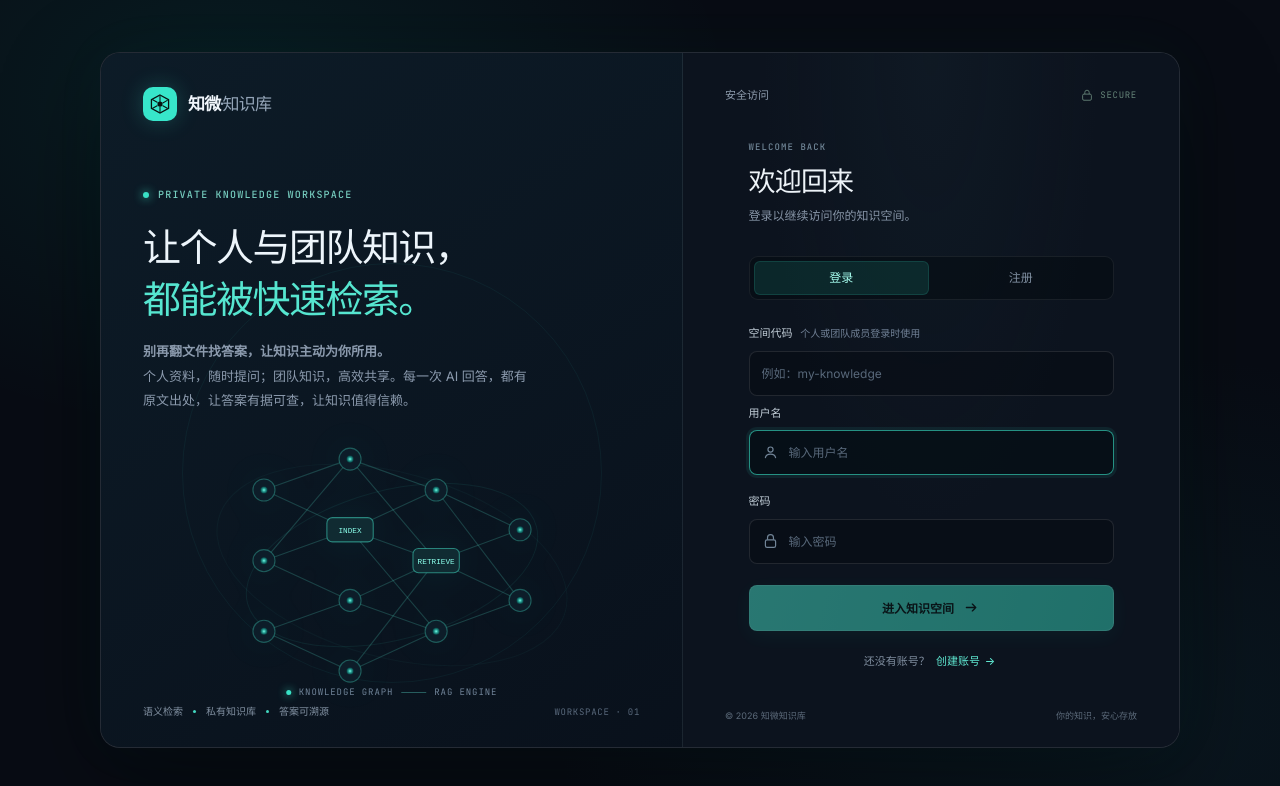
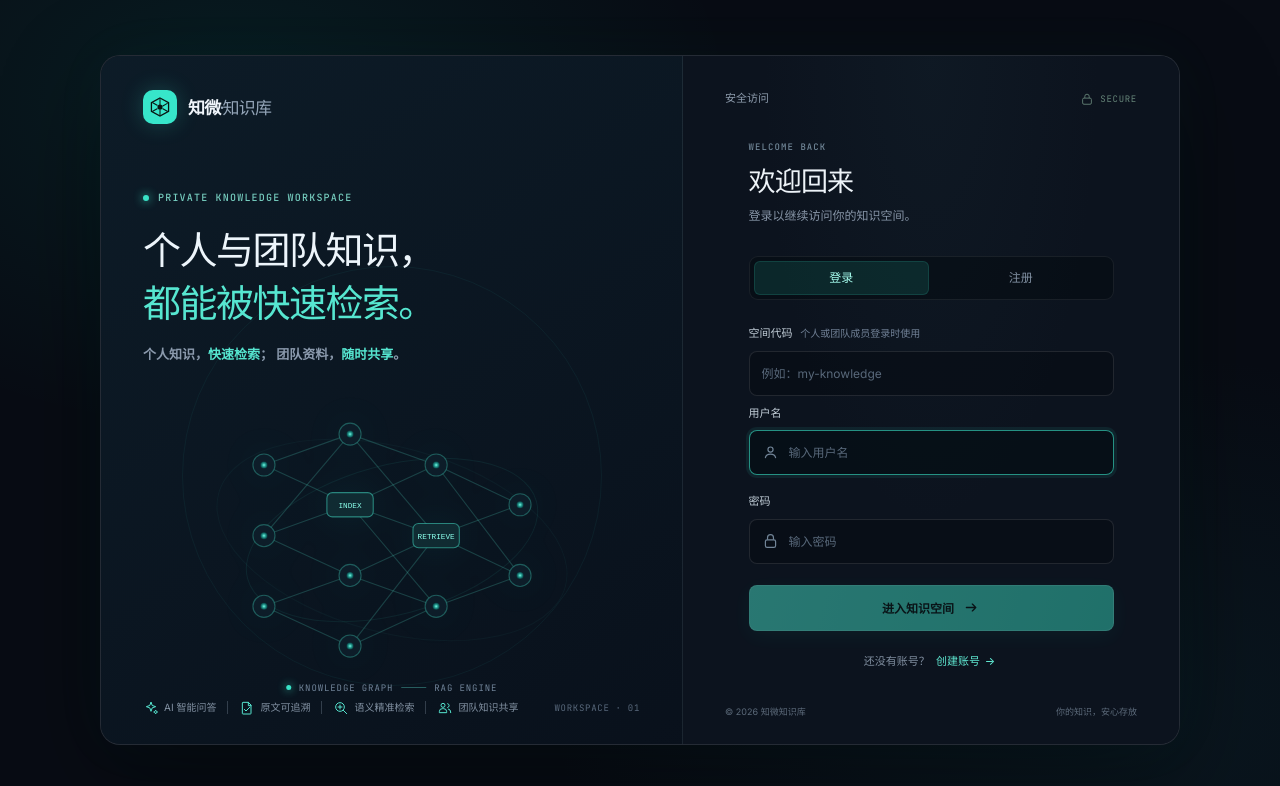
Before and after one commit to xiajia666/RAG, a React (Vite) app in the folder frontend/: page /#/login in a window 1280 px wide. Shown: the top 786 px of the page. Built offline with nearby package versions, Linux system fonts and the light colour scheme.

Commit message:
页面介绍修改

```diff
--- a/frontend/src/index.css
+++ b/frontend/src/index.css
@@ -46,6 +46,9 @@ body { margin: 0; }
 .login-story-copy h1 { margin: 19px 0 13px; color: #edf5fb; font: 500 clamp(27px, 3.1vw, 38px)/1.38 Outfit, "PingFang SC", sans-serif; letter-spacing: -.04em; }
 .login-story-copy h1 span { color: #56e6d0; }
 .login-story-copy p { max-width: 385px; margin: 0; color: #8b9aad; font-size: 13px; line-height: 1.9; }
+.story-description { max-width: 385px; color: #8b9aad; font-size: 13px; line-height: 1.9; }
+.story-lead { margin: 0 0 5px; color: #dbe6ef; font-size: 14px; font-weight: 600; }
+.text-highlight { color: #56e6d0; font-weight: 650; white-space: nowrap; }
 .login-visual { flex: 1; min-height: 245px; position: relative; display: grid; place-items: center; margin: 13px 0 0; }
 .login-graph { width: min(340px, 90%); overflow: visible; z-index: 1; filter: drop-shadow(0 0 18px rgba(0,229,200,.08)); }
 .login-orbit { position: absolute; width: 300px; height: 150px; border: 1px solid rgba(67,224,200,.08); border-radius: 50%; transform: rotate(-15deg); }
@@ -53,8 +56,12 @@ body { margin: 0; }
 .login-visual-caption { position: absolute; bottom: 6px; left: 50%; transform: translateX(-50%); display: flex; align-items: center; gap: 8px; white-space: nowrap; color: #718499; font: 9px "JetBrains Mono", monospace; letter-spacing: .1em; }
 .login-live-dot { width: 5px; height: 5px; border-radius: 50%; background: #38e2c6; box-shadow: 0 0 8px #38e2c6; }
 .login-caption-line { width: 25px; height: 1px; background: rgba(93,233,213,.35); }
-.login-story-footer { display: flex; align-items: center; gap: 10px; color: #8291a2; font-size: 10px; }
-.login-story-footer i { width: 3px; height: 3px; border-radius: 50%; background: #42d8c0; }
+.login-story-footer { display: flex; align-items: center; gap: 12px; color: #8291a2; font-size: 10px; }
+.login-feature-list { display: flex; align-items: center; flex-wrap: wrap; gap: 9px 11px; }
+.login-feature { display: inline-flex; align-items: center; gap: 5px; white-space: nowrap; }
+.login-feature-icon { display: inline-grid; width: 16px; height: 16px; place-items: center; color: #56e6d0; }
+.login-feature-icon svg { display: block; width: 16px; height: 16px; }
+.login-feature-divider { width: 1px; height: 13px; background: rgba(130,145,162,.35); }
 .login-version { margin-left: auto; color: #59697c; font: 9px "JetBrains Mono", monospace; letter-spacing: .08em; }
 .login-form-side { min-width: 0; padding: 34px 42px 25px; display: flex; flex-direction: column; background: radial-gradient(ellipse at 50% 0%, rgba(35,67,77,.12), transparent 48%), #0c131e; }
 .login-form-top { display: flex; align-items: center; justify-content: space-between; color: #8c9aab; font-size: 11px; }
--- a/frontend/src/pages/Login.tsx
+++ b/frontend/src/pages/Login.tsx
@@ -81,8 +81,13 @@ export default function Login() {
 
           <div className="login-story-copy">
             <div className="login-eyebrow"><span /> PRIVATE KNOWLEDGE WORKSPACE</div>
-            <h1>让个人与团队知识，<br /><span>都能被快速检索。</span></h1>
-            <p><strong>别再翻文件找答案，让知识主动为你所用。</strong><br />个人资料，随时提问；团队知识，高效共享。每一次 AI 回答，都有原文出处，让答案有据可查，让知识值得信赖。</p>
+            <h1>个人与团队知识，<br /><span>都能被快速检索。</span></h1>
+            <div className="story-description">
+              <p className="story-lead">
+                个人知识，<span className="text-highlight">快速检索</span>；
+                团队资料，<span className="text-highlight">随时共享</span>。
+              </p>
+            </div>
           </div>
 
           <div className="login-visual">
@@ -93,7 +98,54 @@ export default function Login() {
           </div>
 
           <div className="login-story-footer">
-            <span>语义检索</span><i /> <span>私有知识库</span><i /> <span>答案可溯源</span>
+            <div className="login-feature-list">
+              <div className="login-feature">
+                <span className="login-feature-icon">
+                  <svg viewBox="0 0 24 24" fill="none" aria-hidden="true">
+                    <path d="m12 3 1.8 5.2L19 10l-5.2 1.8L12 17l-1.8-5.2L5 10l5.2-1.8L12 3Z" stroke="currentColor" strokeWidth="1.5" strokeLinejoin="round" />
+                    <path d="m19 15 .9 2.1L22 18l-2.1.9L19 21l-.9-2.1L16 18l2.1-.9L19 15Z" stroke="currentColor" strokeWidth="1.3" />
+                  </svg>
+                </span>
+                <span>AI 智能问答</span>
+              </div>
+
+              <i className="login-feature-divider" />
+
+              <div className="login-feature">
+                <span className="login-feature-icon">
+                  <svg viewBox="0 0 24 24" fill="none" aria-hidden="true">
+                    <path d="M6 3.5h8l4 4V20a1 1 0 0 1-1 1H6a1 1 0 0 1-1-1V4.5a1 1 0 0 1 1-1Z" stroke="currentColor" strokeWidth="1.5" strokeLinejoin="round" />
+                    <path d="M14 3.5v5h4M8 14l2.5 2.5L16 11" stroke="currentColor" strokeWidth="1.5" strokeLinecap="round" strokeLinejoin="round" />
+                  </svg>
+                </span>
+                <span>原文可追溯</span>
+              </div>
+
+              <i className="login-feature-divider" />
+
+              <div className="login-feature">
+                <span className="login-feature-icon">
+                  <svg viewBox="0 0 24 24" fill="none" aria-hidden="true">
+                    <circle cx="10.5" cy="10.5" r="6.5" stroke="currentColor" strokeWidth="1.5" />
+                    <path d="m15.5 15.5 5 5M7.5 10.5h6M10.5 7.5v6" stroke="currentColor" strokeWidth="1.5" strokeLinecap="round" />
+                  </svg>
+                </span>
+                <span>语义精准检索</span>
+              </div>
+
+              <i className="login-feature-divider" />
+
+              <div className="login-feature">
+                <span className="login-feature-icon">
+                  <svg viewBox="0 0 24 24" fill="none" aria-hidden="true">
+                    <circle cx="9" cy="8" r="3" stroke="currentColor" strokeWidth="1.5" />
+                    <path d="M3.5 19v-1.5A4.5 4.5 0 0 1 8 13h2a4.5 4.5 0 0 1 4.5 4.5V19h-11Z" stroke="currentColor" strokeWidth="1.5" strokeLinejoin="round" />
+                    <path d="M16 5.5a3 3 0 0 1 0 5.8M17 13.5a4.5 4.5 0 0 1 3.5 4.4V19" stroke="currentColor" strokeWidth="1.5" strokeLinecap="round" />
+                  </svg>
+                </span>
+                <span>团队知识共享</span>
+              </div>
+            </div>
             <span className="login-version">WORKSPACE · 01</span>
           </div>
         </section>
```
